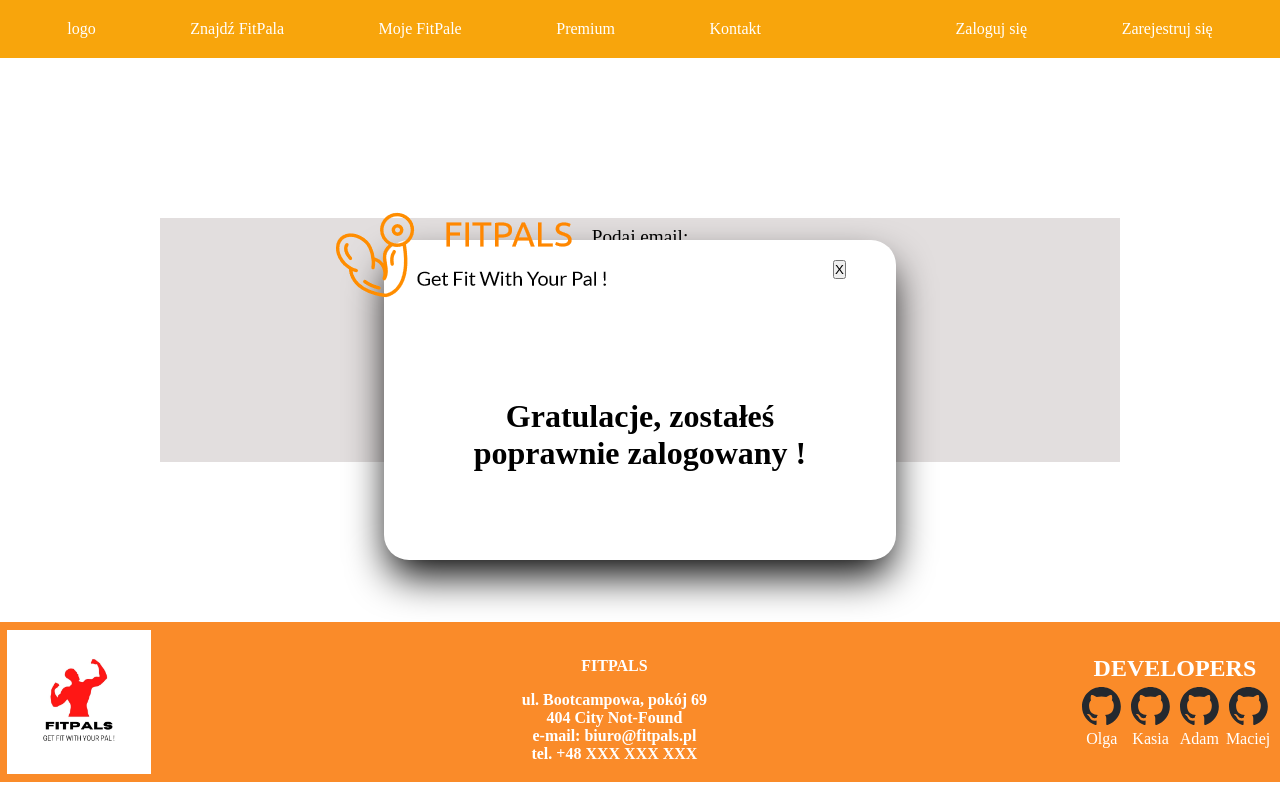
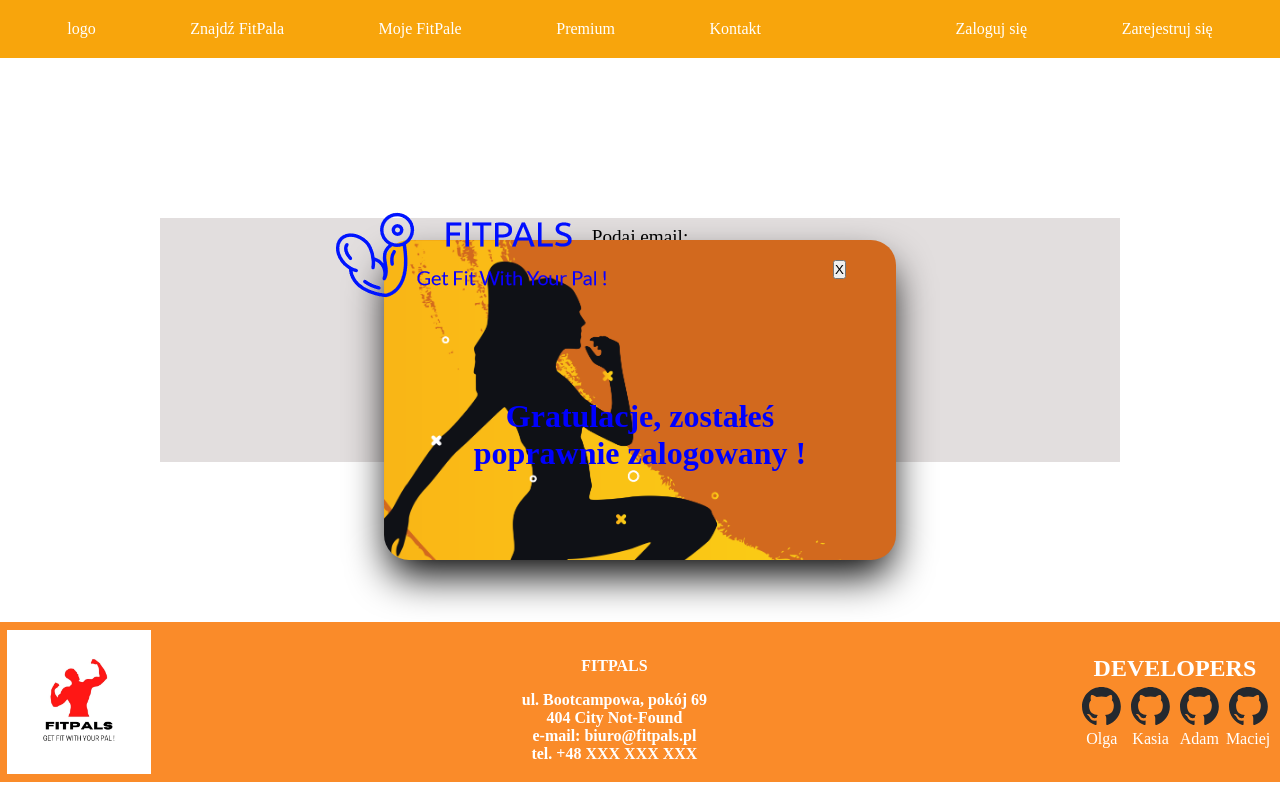
Before and after one commit to infoshareacademy/jfdzr8-team-szalone-wiewiory, a React (Create React App) app in the folder fitpals/: page /login in a window 1280 px wide. Both pictures are taken after typing "name@example.com", "Sample123" into the empty fields and a click on the button "Zaloguj się". Built offline with nearby package versions, Linux system fonts and the light colour scheme; no server answers.

Commit message:
made modals with first versions of css (work in progress)

```diff
--- a/fitpals/src/components/Modals/ActivityAdded/ActivityAdded.jsx
+++ b/fitpals/src/components/Modals/ActivityAdded/ActivityAdded.jsx
@@ -1,6 +1,6 @@
 import React from "react";
 import styles from "./ActivityAdded.module.css";
-import Logo from "../../Logo/logo.png";
+import Logo from "../../Logo/logo2.png";
 
 export const ActivityAdded = ({ show, setShow }) => {
   const content = show && (
--- a/fitpals/src/components/Modals/ActivityAdded/ActivityAdded.module.css
+++ b/fitpals/src/components/Modals/ActivityAdded/ActivityAdded.module.css
@@ -14,6 +14,10 @@
   display: flex;
   justify-content: center;
   align-items: center;
+  background: url(../../Images/background1.png) no-repeat;
+  background-attachment: fixed;
+  background-size: cover;
+  background-color: chocolate;
 }
 .logo {
   position: absolute;
@@ -29,4 +33,5 @@
 
 .modal h1 {
   text-align: center;
+  color: blue;
 }
--- a/fitpals/src/components/Modals/ContactModal/ContactModal.jsx
+++ b/fitpals/src/components/Modals/ContactModal/ContactModal.jsx
@@ -1,6 +1,6 @@
 import React from "react";
 import styles from "./ContactModal.module.css";
-import Logo from "../../Logo/logo.png";
+import Logo from "../../Logo/logo2.png";
 
 export const ContactModal = ({ show, setShow }) => {
   const content = show && (
--- a/fitpals/src/components/Modals/LoginModal/LoginModal.jsx
+++ b/fitpals/src/components/Modals/LoginModal/LoginModal.jsx
@@ -1,6 +1,6 @@
 import React from "react";
 import styles from "./LoginModal.module.css";
-import Logo from "../../Logo/logo.png";
+import Logo from "../../Logo/logo2.png";
 
 export const LoginModal = ({ show, setShow }) => {
   const content = show && (
--- a/fitpals/src/components/Modals/LoginModal/LoginModal.module.css
+++ b/fitpals/src/components/Modals/LoginModal/LoginModal.module.css
@@ -14,6 +14,10 @@
   display: flex;
   justify-content: center;
   align-items: center;
+  background: url(../../Images/background1.png) no-repeat;
+  background-attachment: fixed;
+  background-size: cover;
+  background-color: chocolate;
 }
 .logo {
   position: absolute;
@@ -29,4 +33,5 @@
 
 .modal h1 {
   text-align: center;
+  color: blue;
 }
--- a/fitpals/src/components/Modals/RegisterModal/RegisterModal.jsx
+++ b/fitpals/src/components/Modals/RegisterModal/RegisterModal.jsx
@@ -1,6 +1,6 @@
 import React from "react";
 import styles from "./RegisterModal.module.css";
-import Logo from "../../Logo/logo.png";
+import Logo from "../../Logo/logo2.png";
 
 export const RegisterModal = ({ show, setShow }) => {
   const content = show && (
```
Also changed, not shown: fitpals/src/components/Images/background1.png (added), fitpals/src/components/Logo/logo2.png (added).
